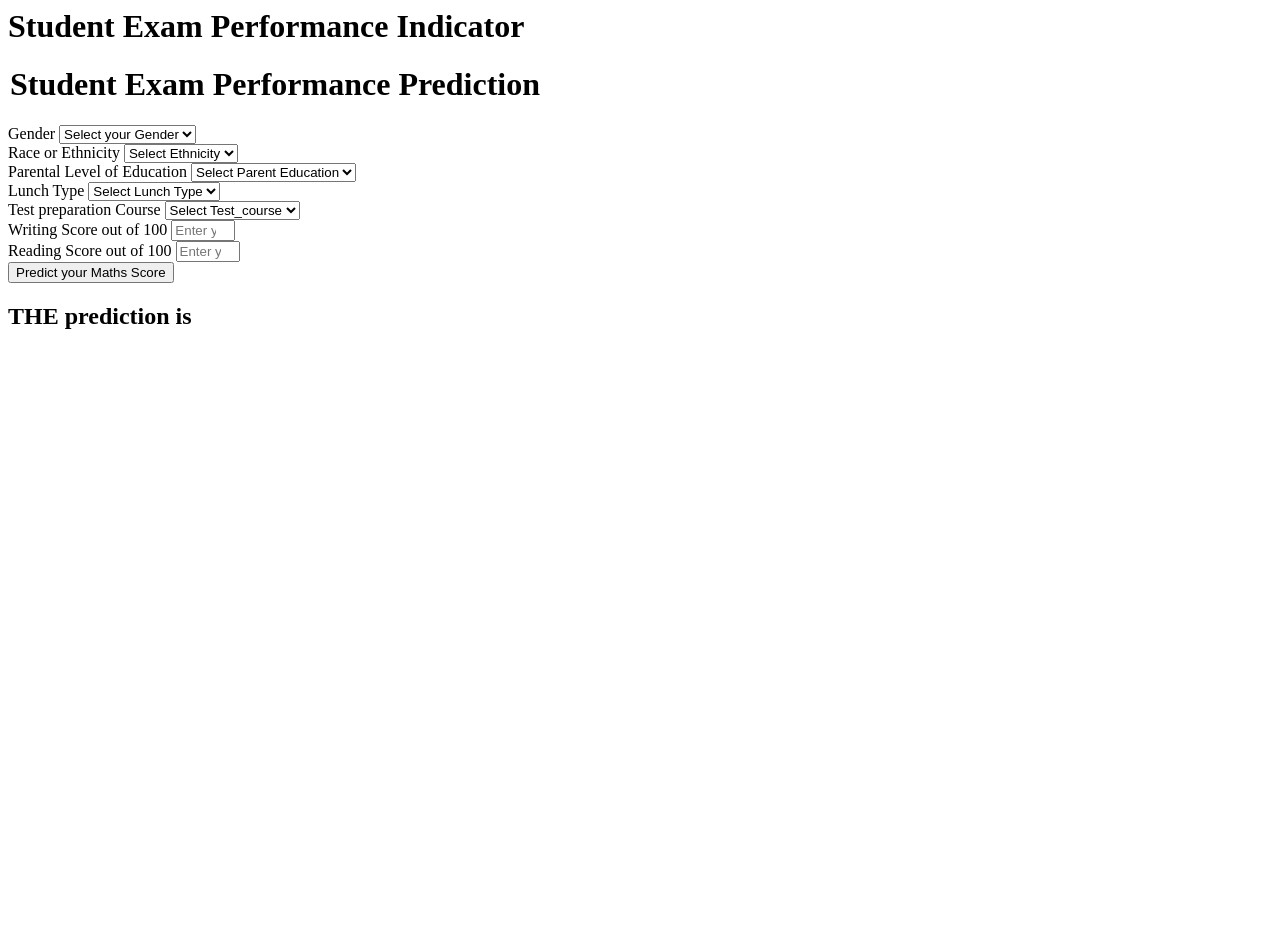
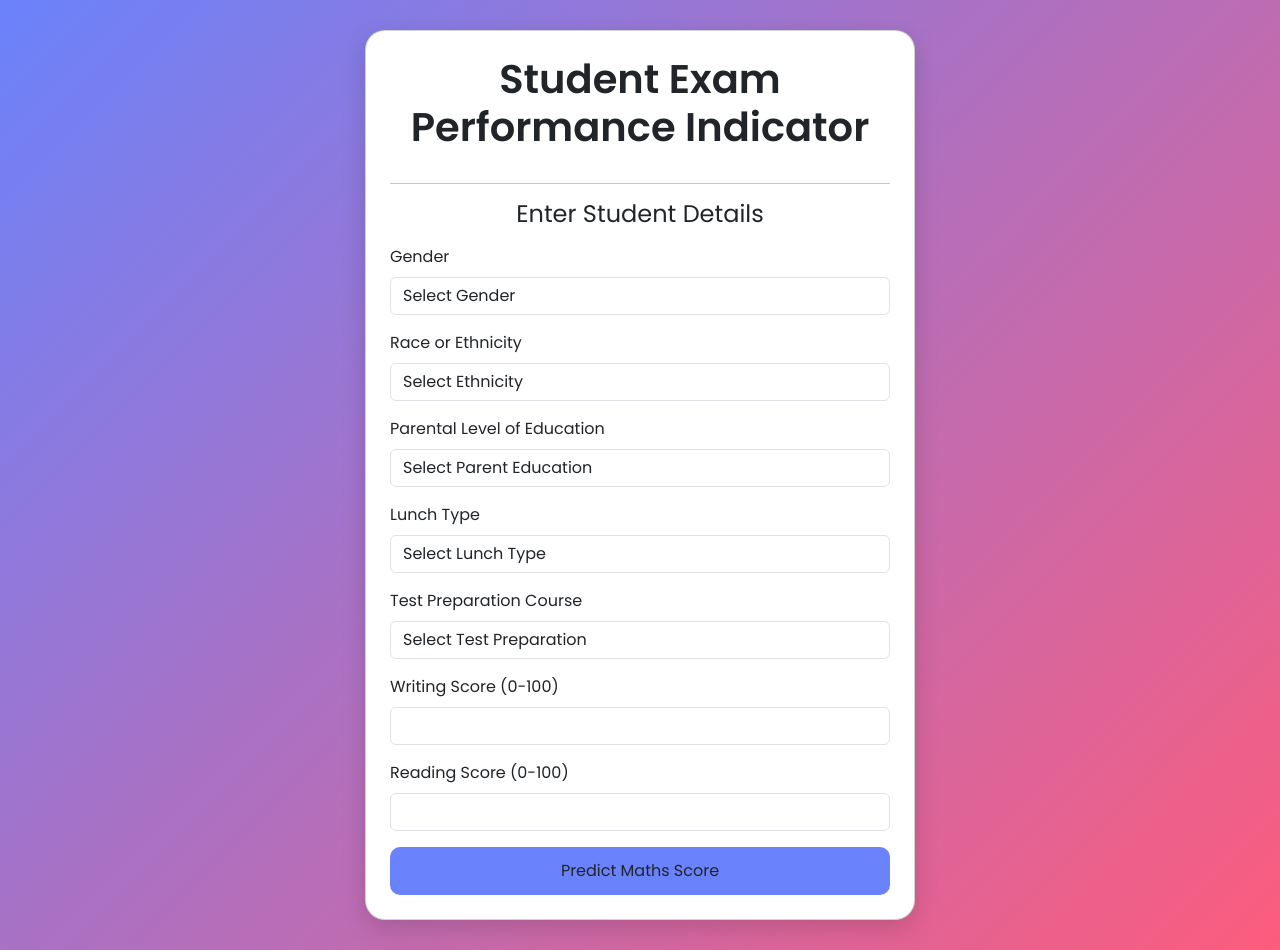
Before and after one commit to DataDrivenShreya/mlproject, a Flask app: page /predictdata in a window 1280 px wide. Before the commit the page ends 329 px from the top, so only its background shows below. Run offline with Flask 3, Linux system fonts and the light colour scheme.

Commit message:
Update home.html

```diff
--- a/templates/home.html
+++ b/templates/home.html
@@ -1,110 +1,151 @@
-<html>
+<!DOCTYPE html>
+<html lang="en">
+<head>
+    <meta charset="UTF-8">
+    <meta name="viewport" content="width=device-width, initial-scale=1.0">
+    <title>Student Exam Performance Indicator</title>
+
+    <!-- Bootstrap CDN -->
+    <link
+        href="https://cdn.jsdelivr.net/npm/bootstrap@5.3.0/dist/css/bootstrap.min.css"
+        rel="stylesheet">
+
+    <!-- Google Font -->
+    <link href="https://fonts.googleapis.com/css2?family=Poppins:wght@300;400;600&display=swap" rel="stylesheet">
+
+    <style>
+        body {
+            background: linear-gradient(135deg, #6a82fb, #fc5c7d);
+            font-family: "Poppins", sans-serif;
+            min-height: 100vh;
+            display: flex;
+            align-items: center;
+            justify-content: center;
+            padding: 30px;
+        }
+
+        .card {
+            width: 100%;
+            max-width: 550px;
+            border-radius: 20px;
+            box-shadow: 0 8px 25px rgba(0,0,0,0.15);
+            animation: fadeIn 1s ease-in-out;
+        }
+
+        h1, h2 {
+            font-weight: 600;
+        }
+
+        .btn-custom {
+            background: #6a82fb;
+            border: none;
+            width: 100%;
+            padding: 12px;
+            font-size: 16px;
+            border-radius: 10px;
+            transition: 0.3s ease;
+        }
+
+        .btn-custom:hover {
+            background: #574baf;
+            transform: scale(1.03);
+        }
+
+        @keyframes fadeIn {
+            from { opacity: 0; transform: translateY(20px); }
+            to   { opacity: 1; transform: translateY(0); }
+        }
+    </style>
+</head>
+
 <body>
-    <div class="login">
-    <h1>Student Exam Performance Indicator</h1>
-    <form action="{{ url_for('predict_datapoint')}}" method="post">
-        <h1>
-            <legend>Student Exam Performance Prediction</legend>
-        </h1>
+
+    <div class="card p-4">
+        <h1 class="text-center mb-3">Student Exam Performance Indicator</h1>
+        <hr>
+
+        <form action="{{ url_for('predict_datapoint') }}" method="post">
+
+            <h4 class="mb-3 text-center">Enter Student Details</h4>
+
+            <!-- Gender -->
             <div class="mb-3">
                 <label class="form-label">Gender</label>
-            <select class="form-control" name="gender" placeholder="Enter you Gender" required>
-                <option class="placeholder" selected disabled value="">Select your Gender</option>
-                <option value="male">
-                    Male
-                </option>
-                <option value="female">
-                    Female
-                </option>
+                <select class="form-control" name="gender" required>
+                    <option selected disabled value="">Select Gender</option>
+                    <option value="male">Male</option>
+                    <option value="female">Female</option>
                 </select>
             </div>
+
+            <!-- Ethnicity -->
             <div class="mb-3">
                 <label class="form-label">Race or Ethnicity</label>
-            <select class="form-control" name="ethnicity" placeholder="Enter you ethnicity" required>
-                <option class="placeholder" selected disabled value="">Select Ethnicity</option>
-                <option value="group A">
-                    Group A
-                </option>
-                <option value="group B">
-                    Group B
-                </option>
-                <option value="group C">
-                    Group C
-                </option>
-                <option value="group D">
-                    Group D
-                </option>
-                <option value="group E">
-                    Group E
-                </option>
+                <select class="form-control" name="ethnicity" required>
+                    <option selected disabled value="">Select Ethnicity</option>
+                    <option value="group A">Group A</option>
+                    <option value="group B">Group B</option>
+                    <option value="group C">Group C</option>
+                    <option value="group D">Group D</option>
+                    <option value="group E">Group E</option>
                 </select>
             </div>
+
+            <!-- Parent Education -->
             <div class="mb-3">
                 <label class="form-label">Parental Level of Education</label>
-            <select class="form-control" name="parental_level_of_education"
-                placeholder="Enter you Parent Education" required>
-                <option class="placeholder" selected disabled value="">Select Parent Education</option>
-                <option value="associate's degree">
-                    associate's degree
-                </option>
-                <option value="bachelor's degree">
-                    bachelor's degree
-                </option>
-                <option value="high school">
-                    high school
-                </option>
-                <option value="master's degree">
-                    master's degree
-                </option>
-                <option value="some college">
-                    some college
-                </option>
-                <option value="some high school">
-                    some high school
-                </option>
+                <select class="form-control" name="parental_level_of_education" required>
+                    <option selected disabled value="">Select Parent Education</option>
+                    <option value="associate's degree">Associate's Degree</option>
+                    <option value="bachelor's degree">Bachelor's Degree</option>
+                    <option value="high school">High School</option>
+                    <option value="master's degree">Master's Degree</option>
+                    <option value="some college">Some College</option>
+                    <option value="some high school">Some High School</option>
                 </select>
             </div>
+
+            <!-- Lunch -->
             <div class="mb-3">
                 <label class="form-label">Lunch Type</label>
-            <select class="form-control" name="lunch" placeholder="Enter you Lunch" required>
-                <option class="placeholder" selected disabled value="">Select Lunch Type</option>
-                <option value="free/reduced">
-                    free/reduced
-                </option>
-                <option value="standard">
-                    standard
-                </option>
+                <select class="form-control" name="lunch" required>
+                    <option selected disabled value="">Select Lunch Type</option>
+                    <option value="free/reduced">Free/Reduced</option>
+                    <option value="standard">Standard</option>
                 </select>
             </div>
+
+            <!-- Test Prep -->
             <div class="mb-3">
-            <label class="form-label">Test preparation Course</label>
-            <select class="form-control" name="test_preparation_course" placeholder="Enter you Course"
-                required>
-                <option class="placeholder" selected disabled value="">Select Test_course</option>
-                <option value="none">
-                    None
-                </option>
-                <option value="completed">
-                    Completed
-                </option>
+                <label class="form-label">Test Preparation Course</label>
+                <select class="form-control" name="test_preparation_course" required>
+                    <option selected disabled value="">Select Test Preparation</option>
+                    <option value="none">None</option>
+                    <option value="completed">Completed</option>
                 </select>
             </div>
+
+            <!-- Writing Score -->
             <div class="mb-3">
-            <label class="form-label">Writing Score out of 100</label>
-            <input class="form-control" type="number" name="reading_score"
-                placeholder="Enter your Reading score" min='0' max='100' />
+                <label class="form-label">Writing Score (0-100)</label>
+                <input class="form-control" type="number" name="writing_score" min="0" max="100" required>
             </div>
+
+            <!-- Reading Score -->
             <div class="mb-3">
-            <label class="form-label">Reading Score out of 100</label>
-            <input class="form-control" type="number" name="writing_score"
-                placeholder="Enter your Reading Score" min='0' max='100' />
+                <label class="form-label">Reading Score (0-100)</label>
+                <input class="form-control" type="number" name="reading_score" min="0" max="100" required>
             </div>
-        <div class="mb-3">
-            <input class="btn btn-primary" type="submit" value="Predict your Maths Score" required />
+
+            <button class="btn btn-custom" type="submit">Predict Maths Score</button>
+        </form>
+
+        {% if results %}
+        <div class="alert alert-success text-center mt-4">
+            <h4>Your Predicted Math Score: <b>{{ results }}</b></h4>
         </div>
-    </form>
-    <h2>
-       THE  prediction is {{results}}
-    </h2>
-   <body>
+        {% endif %}
+    </div>
+
+</body>
 </html>
```
Lines whose indentation alone changed are shown as unchanged.
